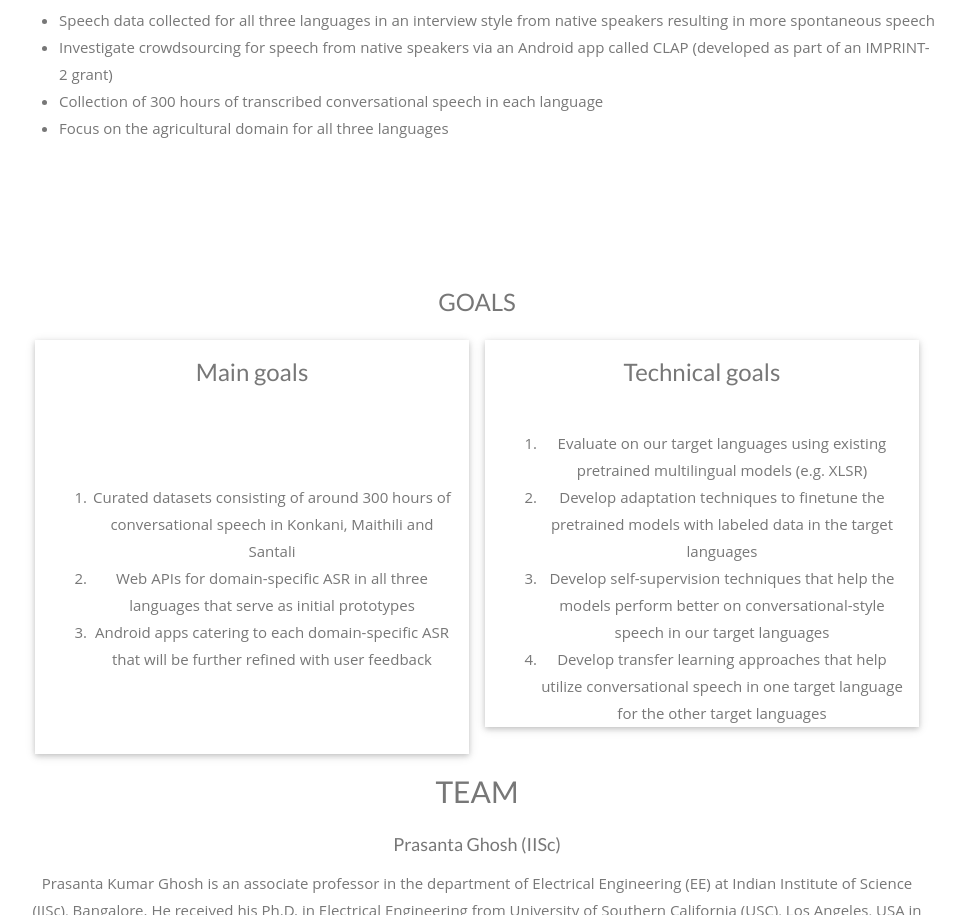
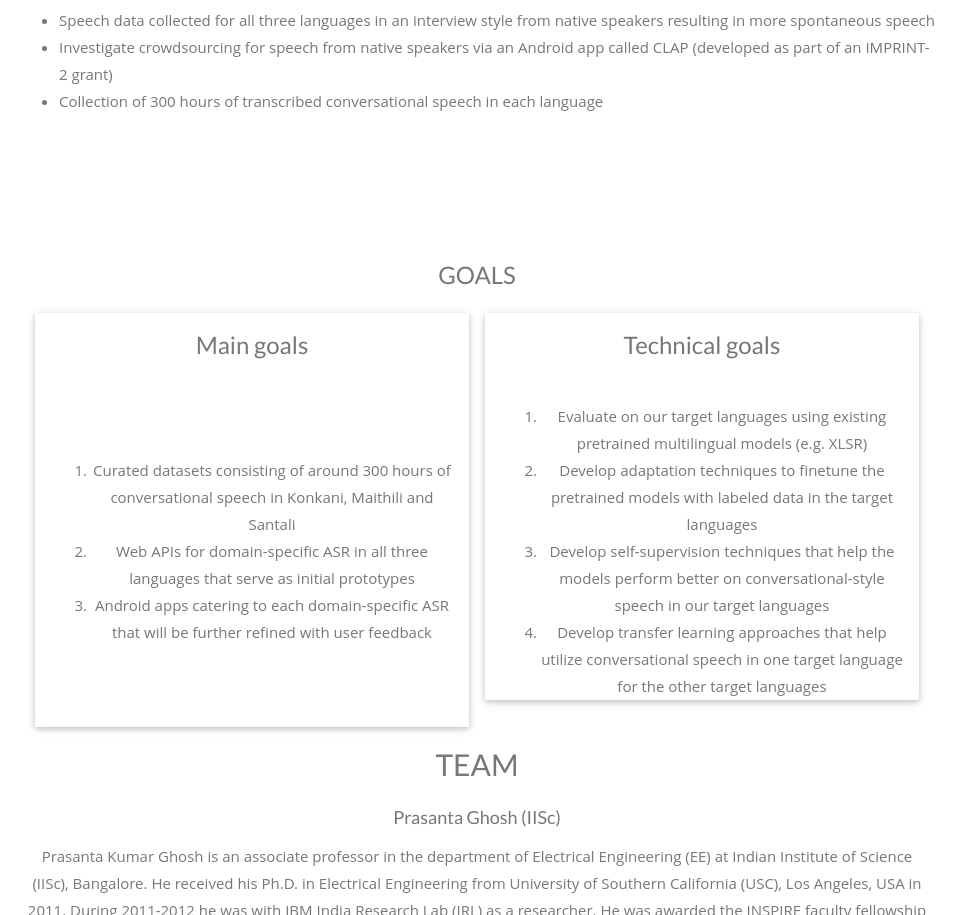
Before and after one commit to V3dantS/elrasr4nltm.github.io, a plain HTML site: page index.html in a window 1280 px wide. Shown: the part 1054-1969 px from the top of the page, without its empty margins (163-1128 px from the left). Drawn offline with nearby package versions, Linux system fonts and the light colour scheme.

Commit message:
Update index.html

```diff
--- a/index.html
+++ b/index.html
@@ -247,7 +247,6 @@ body {
     <li><p>Speech data collected for all three languages in an interview style from native speakers resulting in more spontaneous speech</p></li>
     <li><p>Investigate crowdsourcing for speech from native speakers via an Android app called CLAP (developed as part of an IMPRINT-2 grant)</p></li>
     <li><p>Collection of 300 hours of transcribed conversational speech in each language</p></li>
-    <li><p>Focus on the agricultural domain for all three languages</p></li>
     </ul>
 </div>
 
```
